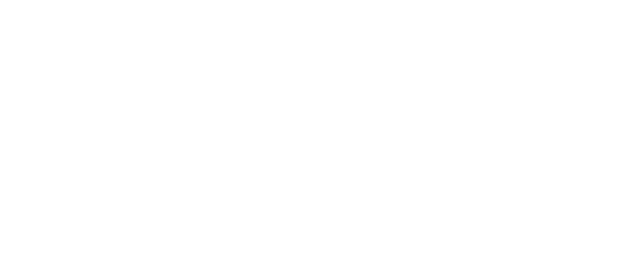
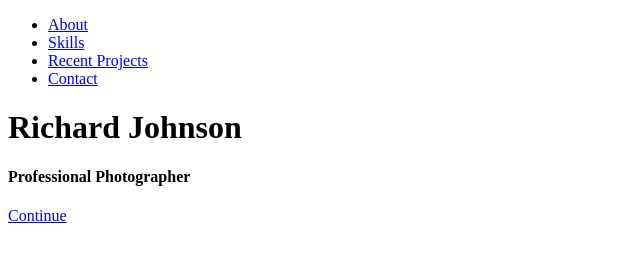
Before and after one commit to camposFabio/udemy_html_css_guide, a plain HTML site: page website/index.html in a window 1280 px wide. Shown: the whole page, without its empty margins (0-640 px from the left). Drawn offline with nearby package versions, Linux system fonts and the light colour scheme.

Commit message:
navigation + intro section

```diff
--- a/website/index.html
+++ b/website/index.html
@@ -4,14 +4,42 @@
 <head>
     <meta charset="utf-8">
     <meta name="viewport" content="width=device-width, initial-scale=1">
-    <title>index</title>
+    <title>Richard Johnson</title>
     <link rel="stylesheet" href="https://maxcdn.bootstrapcdn.com/font-awesome/4.3.0/css/font-awesome.min.css">
     <link rel="stylesheet" type="text/css" href="style.css">
     <link>
 </head>
 
 <body>
+    <nav>
+        <ul>
+            <li>
+                <a href="#" data-scroll-target=".about">About</a>
+            </li>
+            <li>
+                <a href="#" data-scroll-target=".skills">Skills</a>
+            </li>
+            <li>
+                <a href="#" data-scroll-target=".recent-projects">Recent Projects</a>
+            </li>
+            <li>
+                <a href="#" data-scroll-target=".contact">Contact</a>
+            </li>
 
+        </ul>
+    </nav> <!-- end of nav-->
+
+
+    <div class="intro">
+        <div class="container">
+            <div class="intro-headings">
+                <h1>Richard Johnson</h1>
+                <h4>Professional Photographer</h4>
+            </div> <!-- end of headings -->
+
+            <a href="#" class="continue-btn" data-scroll-target=".about">Continue</a>
+        </div> <!-- end of container -->
+    </div> <!-- end of intro -->
 
     <script src="https://ajax.googleapis.com/ajax/libs/jquery/2.1.3/jquery.min.js"></script>
     <script type="text/javascript" src="script.js"></script>
```
